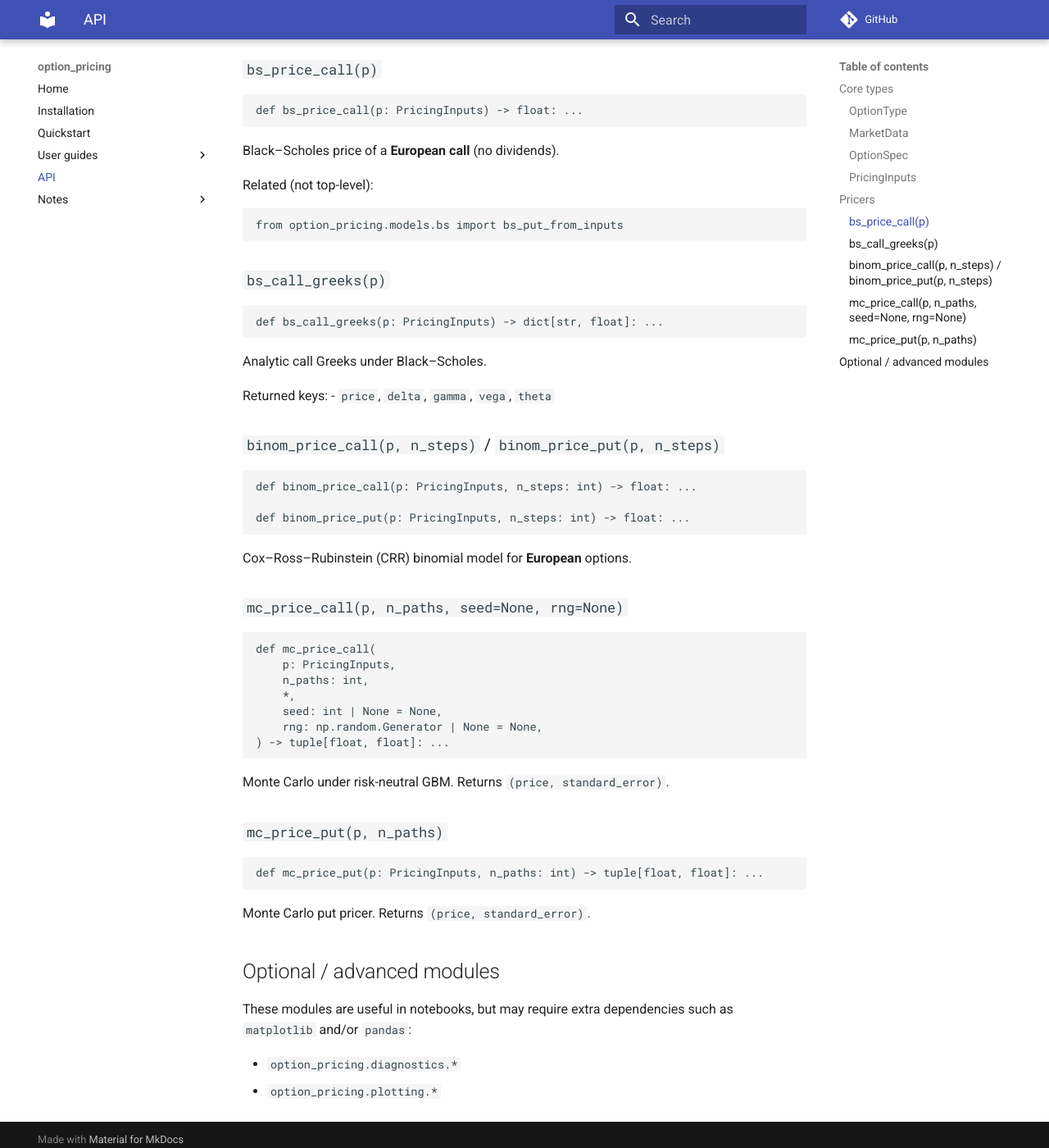
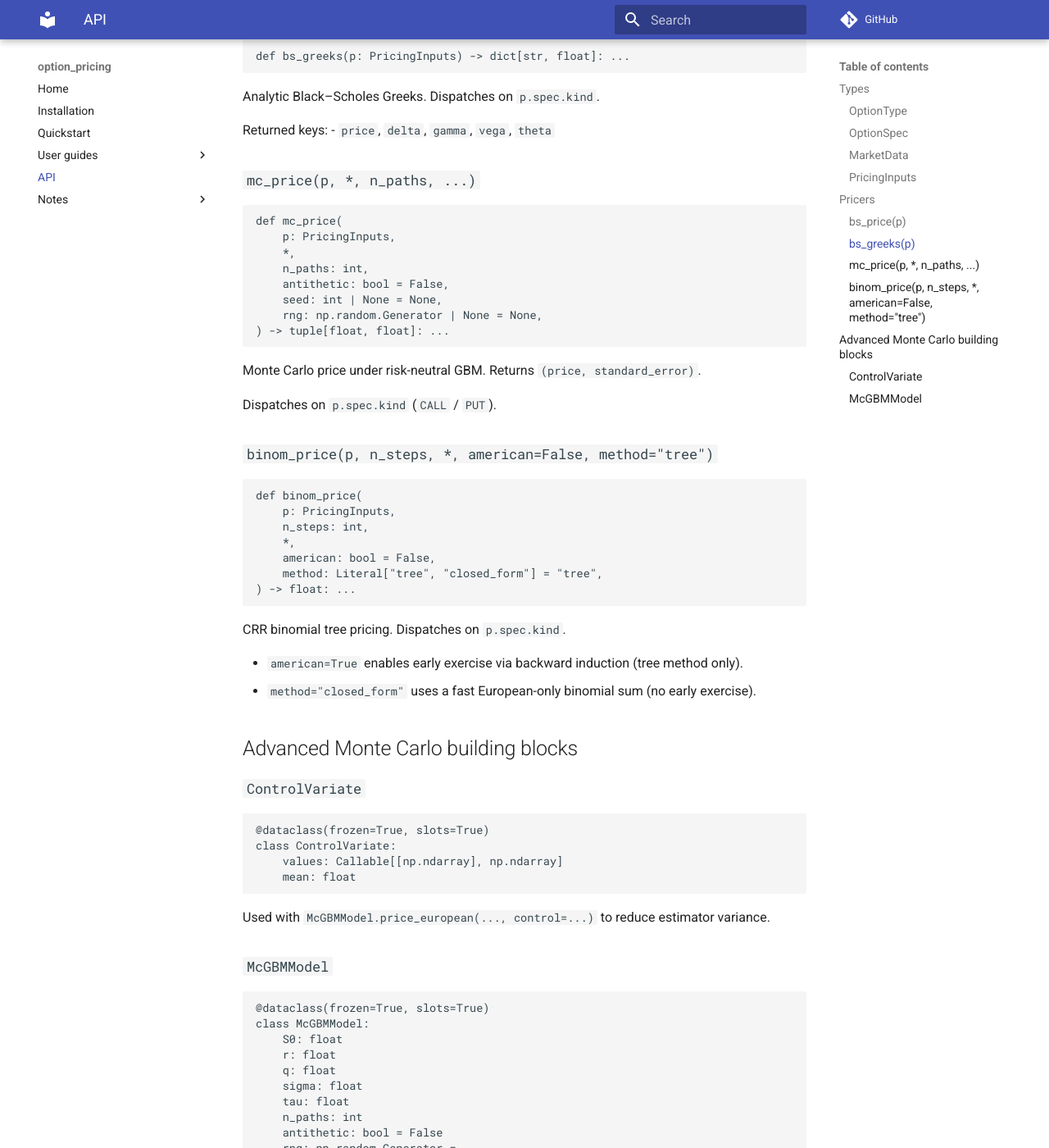
Before and after one commit to willemk-stack/option-pricing-library, an MkDocs documentation site: the page built from docs/api.md, in a window 1280 px wide and 1400 px high, scrolled down 1739 px. Shown: the whole window at 82% size. Built offline with MkDocs 1.6.1 and Material for MkDocs 9.7.7, drawn with Linux system fonts in a browser that asks for light colours; comment, search, counter and statistics services are not loaded; some of the changed text lies outside the part shown.

Commit message:
Update: Synchronized documentation

````diff
--- a/docs/api.md
+++ b/docs/api.md
@@ -11,16 +11,18 @@ from option_pricing import (
     PricingInputs,
 
     # Pricers
-    bs_price_call,
-    bs_call_greeks,
-    binom_price_call,
-    binom_price_put,
-    mc_price_call,
-    mc_price_put,
+    bs_price,
+    bs_greeks,
+    mc_price,
+    binom_price,
+
+    # Advanced Monte Carlo building blocks
+    ControlVariate,
+    McGBMModel,
 )
 ```
 
-## Core types
+## Types
 
 ### `OptionType`
 
@@ -29,6 +31,18 @@ class OptionType(str, Enum):
     CALL = "call"
     PUT = "put"
 ```
+
+### `OptionSpec`
+
+```python
+@dataclass(frozen=True, slots=True)
+class OptionSpec:
+    kind: OptionType
+    strike: float
+    expiry: float
+```
+
+`expiry` is an **absolute time** `T` (typically expressed in years). The current time is `t` in `PricingInputs`, and time-to-maturity is `tau = T - t`.
 
 ### `MarketData`
 
@@ -40,22 +54,6 @@ class MarketData:
     dividend_yield: float = 0.0
 ```
 
-Notes:
-- `dividend_yield` exists for future extension; current pricers assume **no dividends**.
-
-### `OptionSpec`
-
-```python
-@dataclass(frozen=True, slots=True)
-class OptionSpec:
-    kind: OptionType
-    strike: float
-    expiry: float
-```
-
-Notes:
-- `expiry` is an **absolute** time `T` (typically measured in years).
-
 ### `PricingInputs`
 
 ```python
@@ -65,86 +63,93 @@ class PricingInputs:
     market: MarketData
     sigma: float
     t: float = 0.0
-
-    # convenience properties
-    @property
-    def S(self): ...
-    @property
-    def K(self): ...
-    @property
-    def r(self): ...
-    @property
-    def T(self): ...
 ```
 
-Notes:
-- Time-to-maturity is `tau = T - t`.
-- Rates are assumed **continuously compounded**.
+`PricingInputs` also exposes convenient properties (`S`, `K`, `r`, `q`, `tau`) derived from the bundle.
 
 ## Pricers
 
-All pricers take a `PricingInputs` bundle.
-
-### `bs_price_call(p)`
+### `bs_price(p)`
 
 ```python
-def bs_price_call(p: PricingInputs) -> float: ...
+def bs_price(p: PricingInputs) -> float: ...
 ```
 
-Black–Scholes price of a **European call** (no dividends).
+Black–Scholes price for a European option. Dispatches on `p.spec.kind` (`CALL` / `PUT`).
 
-Related (not top-level):
+### `bs_greeks(p)`
 
 ```python
-from option_pricing.models.bs import bs_put_from_inputs
+def bs_greeks(p: PricingInputs) -> dict[str, float]: ...
 ```
 
-### `bs_call_greeks(p)`
-
-```python
-def bs_call_greeks(p: PricingInputs) -> dict[str, float]: ...
-```
-
-Analytic call Greeks under Black–Scholes.
+Analytic Black–Scholes Greeks. Dispatches on `p.spec.kind`.
 
 Returned keys:
 - `price`, `delta`, `gamma`, `vega`, `theta`
 
-### `binom_price_call(p, n_steps)` / `binom_price_put(p, n_steps)`
+### `mc_price(p, *, n_paths, ...)`
 
 ```python
-def binom_price_call(p: PricingInputs, n_steps: int) -> float: ...
-
-def binom_price_put(p: PricingInputs, n_steps: int) -> float: ...
-```
-
-Cox–Ross–Rubinstein (CRR) binomial model for **European** options.
-
-### `mc_price_call(p, n_paths, seed=None, rng=None)`
-
-```python
-def mc_price_call(
+def mc_price(
     p: PricingInputs,
+    *,
     n_paths: int,
-    *,
+    antithetic: bool = False,
     seed: int | None = None,
     rng: np.random.Generator | None = None,
 ) -> tuple[float, float]: ...
 ```
 
-Monte Carlo under risk-neutral GBM. Returns `(price, standard_error)`.
+Monte Carlo price under risk-neutral GBM. Returns `(price, standard_error)`.
 
-### `mc_price_put(p, n_paths)`
+Dispatches on `p.spec.kind` (`CALL` / `PUT`).
+
+### `binom_price(p, n_steps, *, american=False, method="tree")`
 
 ```python
-def mc_price_put(p: PricingInputs, n_paths: int) -> tuple[float, float]: ...
+def binom_price(
+    p: PricingInputs,
+    n_steps: int,
+    *,
+    american: bool = False,
+    method: Literal["tree", "closed_form"] = "tree",
+) -> float: ...
 ```
 
-Monte Carlo put pricer. Returns `(price, standard_error)`.
+CRR binomial tree pricing. Dispatches on `p.spec.kind`.
 
-## Optional / advanced modules
+- `american=True` enables early exercise via backward induction (tree method only).
+- `method="closed_form"` uses a fast European-only binomial sum (no early exercise).
 
-These modules are useful in notebooks, but may require extra dependencies such as `matplotlib` and/or `pandas`:
+## Advanced Monte Carlo building blocks
 
-- `option_pricing.diagnostics.*`
-- `option_pricing.plotting.*`
+### `ControlVariate`
+
+```python
+@dataclass(frozen=True, slots=True)
+class ControlVariate:
+    values: Callable[[np.ndarray], np.ndarray]
+    mean: float
+```
+
+Used with `McGBMModel.price_european(..., control=...)` to reduce estimator variance.
+
+### `McGBMModel`
+
+```python
+@dataclass(frozen=True, slots=True)
+class McGBMModel:
+    S0: float
+    r: float
+    q: float
+    sigma: float
+    tau: float
+    n_paths: int
+    antithetic: bool = False
+    rng: np.random.Generator = ...
+```
+
+Provides:
+- `simulate_terminal()` — simulate terminal prices `S_T`
+- `price_european(payoff, *, control=None)` — price a payoff and return `(price, standard_error)`
````
Also changed, not shown: README.md (+30 -26 lines), docs/index.md (+8 -8 lines), docs/user_guides/binomial_crr.md (+13 -6 lines), docs/user_guides/black_scholes.md (+16 -15 lines), docs/user_guides/monte_carlo.md (+13 -8 lines), docs/user_guides/quickstart.md (+4 -4 lines), 2 other files.
